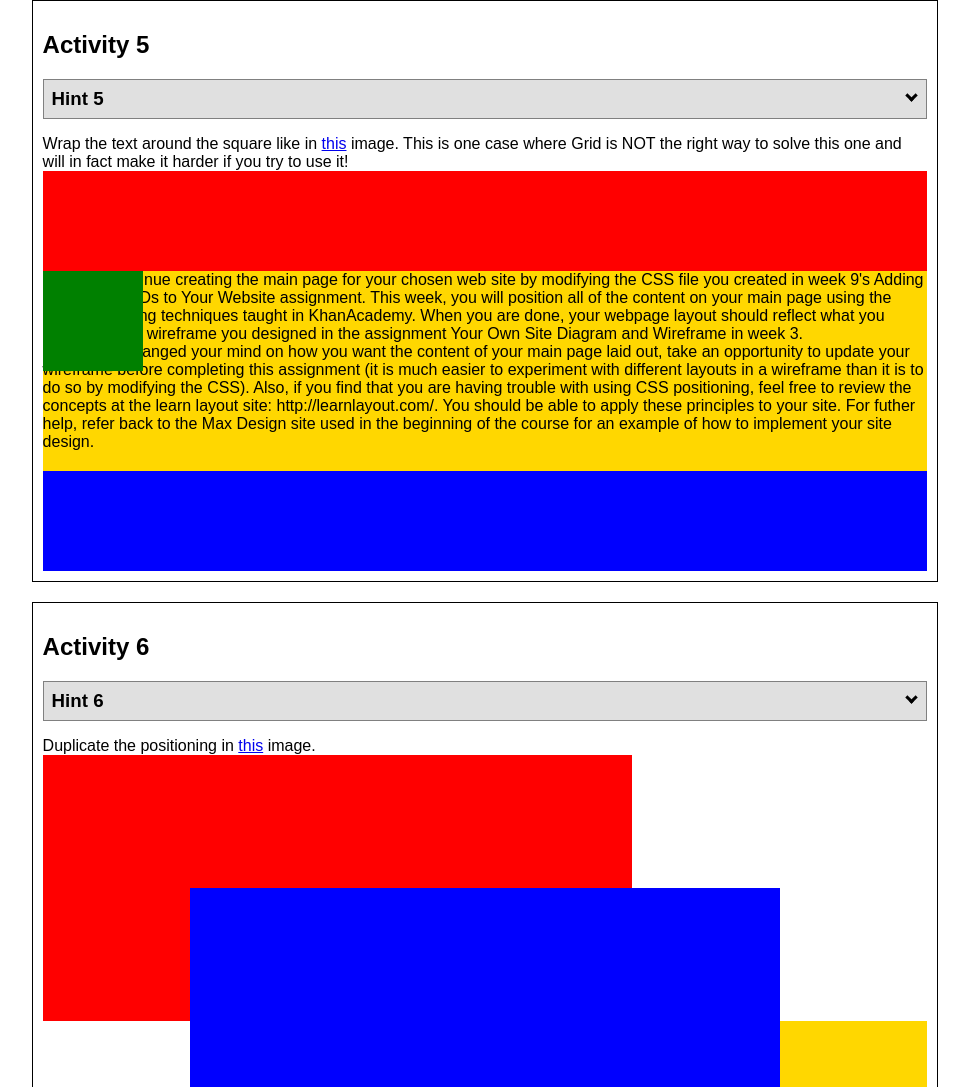
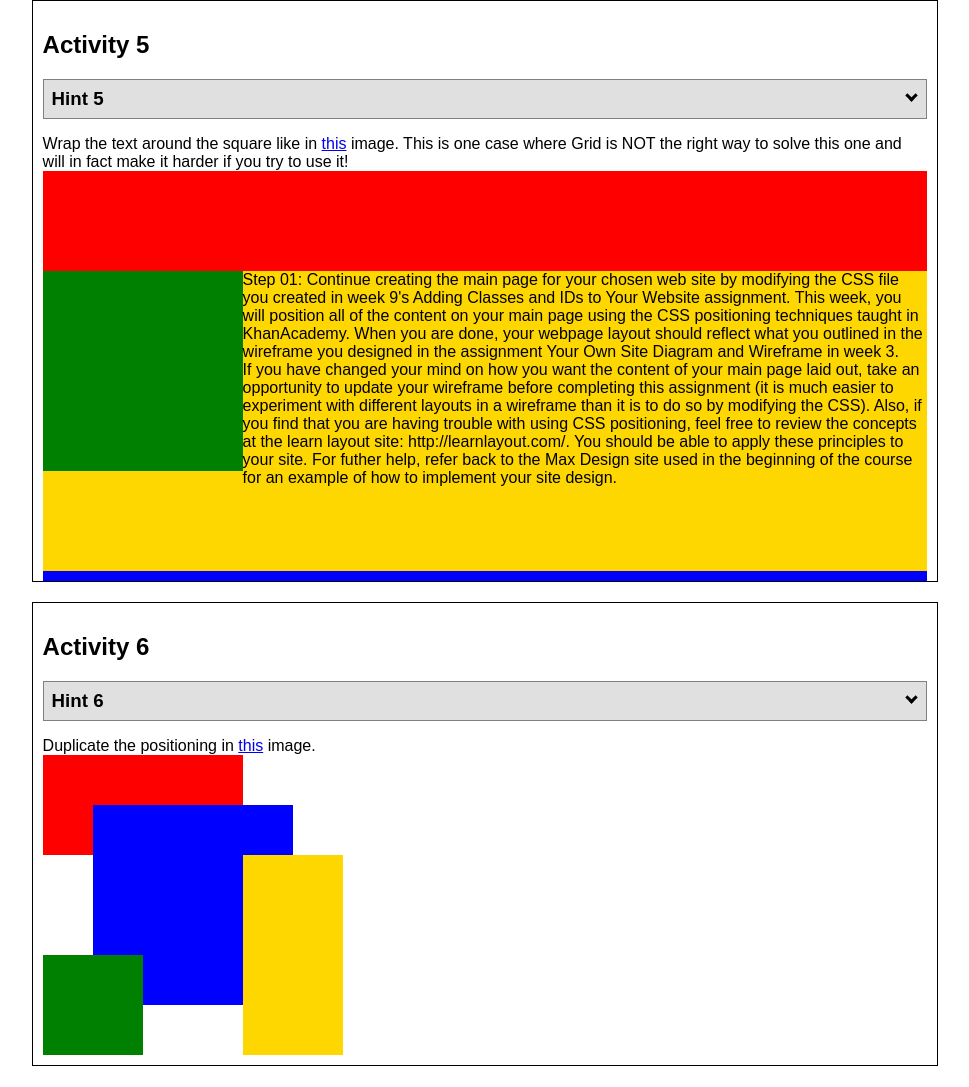
Before and after one commit to nor23019/wdd130, a plain HTML site: page positioning/positioning.html in a window 1280 px wide. Shown: the part 2625-3712 px from the top of the page, without its empty margins (155-1124 px from the left). Drawn offline with Linux system fonts and the light colour scheme.

Commit message:
Homework2.0

```diff
--- a/positioning/positionstyles.css
+++ b/positioning/positionstyles.css
@@ -141,74 +141,62 @@
 .content5 {
   /* This is the parent of the activity 5 boxes. */
   height: 400px;
-  display: grid;
-  grid-template-columns: 1fr 1fr 1fr;
-  grid-template-rows: 1fr 1fr 1fr 1fr;
 }
 .red5 {
   width: 100%;
   height: 100px;
   background-color: red;
-  grid-column: 1/4;
 }
 .green5 {
-  width: 100px;
-  height: 100px;
+  width: 200px;
+  height: 200px;
   float: left;
   background-color: green;
-  grid-column: 1/4;
-  grid-row: 2/4;
-  z-index: 1;
 }
 .yellow5 {
   width: 100%;
-  height: 100%;
+  height: 300px;
   background-color: gold;
-  grid-column: 1/4;
-  grid-row: 2/4;
 }
 .blue5 {
   width: 100%;
   height: 100px;
   background-color: blue;
-  grid-column: 1/4;
-  grid-row: 4/5;
 }
 /* Activity 6 styles */
 .content6 {
   /* This is the parent of the activity 6 boxes. */
-  height: 800px;
   display: grid;
-  grid-template-columns: 1fr 1fr 1fr 1fr 1fr 1fr;
-  grid-template-rows: 1fr 1fr 1fr 1fr 1fr 1fr;
+  grid-template-columns: 50px 50px 50px 50px 50px 50px;
+  grid-template-rows: 50px 50px 50px 50px 50px 50px;
 }
 .red6 {
-  width: 100%;
-  height: 100%;
+  width: 200px;
+  height: 100px;
   background-color: red;
-  grid-column: 1/5;
-  grid-row: 1/3;
+  z-index: -1;
 }
 .green6 {
-  width: 100%;
-  height: 100%;
+  width: 100px;
+  height: 100px;
   background-color: green;
-  grid-column: 1/3;
-  grid-row: 5/7;
+  grid-row: 5/6;
+  z-index: 1;
 }
 .yellow6 {
-  width: 100%;
-  height: 100%;
+  width: 100px;
+  height: 200px;
   background-color: gold;
+  z-index: 1;
   grid-column: 5/7;
   grid-row: 3/7;
 }
 .blue6 {
-  width: 100%;
-  height: 100%;
+  width: 200px;
+  height: 200px;
   background-color: blue;
   grid-column: 2/6;
-  grid-row: 2/6;
+  grid-row: 2;
 }
 
 
```
